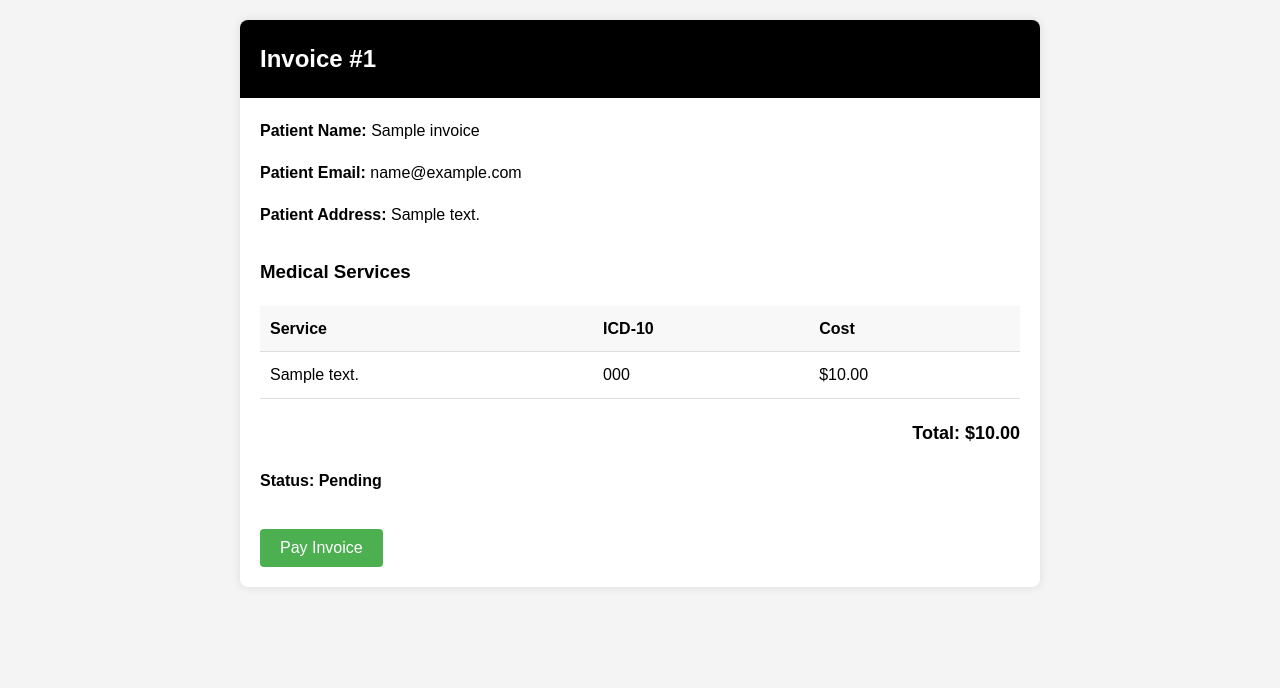
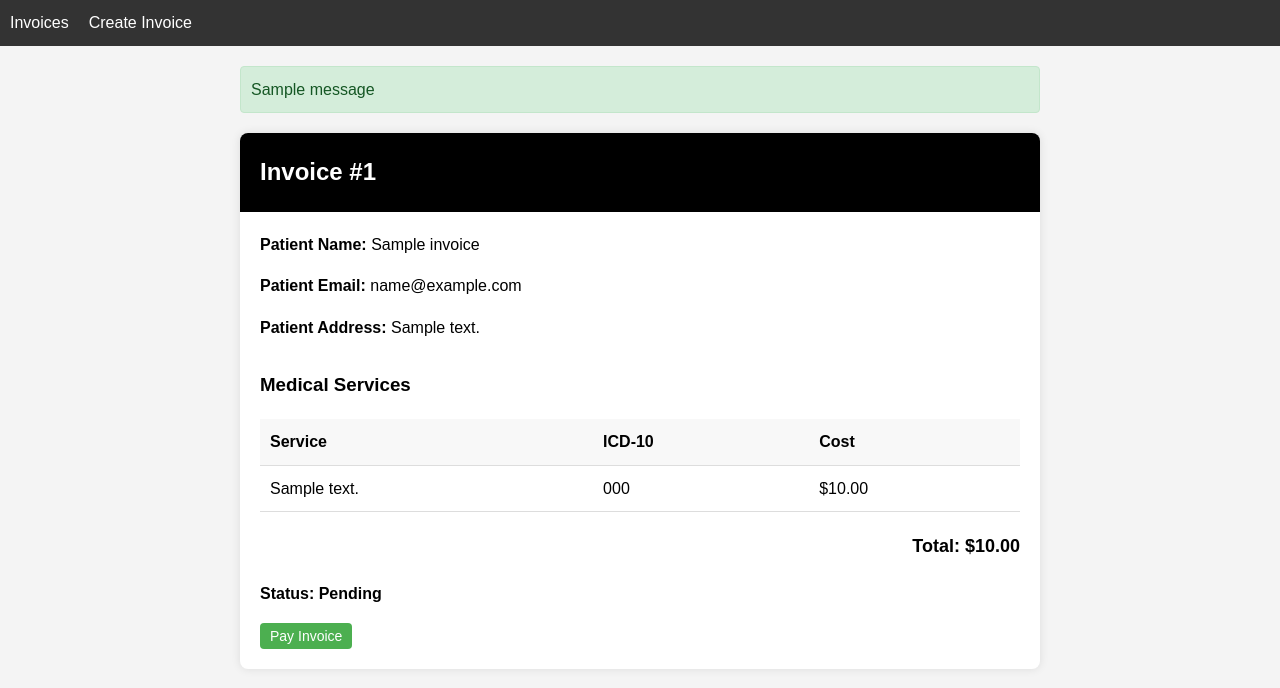
Before and after one commit to raimp001/MedBillOnChain-2, a Flask app: page /invoice/1 in a window 1280 px wide. Shown: the top 688 px of the page. Run offline with Flask 3, Linux system fonts and the light colour scheme; tables that the repository leaves empty hold one stand-in row (values such as "Sample post"); one stand-in notice (Sample message) is shown.

```diff
--- a/routes.py
+++ b/routes.py
@@ -1,4 +1,5 @@
-from flask import Blueprint, render_template, request, redirect, url_for, jsonify, current_app
+
+from flask import Blueprint, render_template, request, redirect, url_for, jsonify, current_app, flash
 from models import Invoice, Service
 from app import db
 import logging
@@ -8,7 +9,12 @@ main = Blueprint('main', __name__)
 @main.route('/')
 def index():
     logging.debug("Index route accessed")
-    return redirect(url_for('main.create_invoice'))
+    return redirect(url_for('main.invoices_list'))
+
+@main.route('/invoices')
+def invoices_list():
+    invoices = Invoice.query.all()
+    return render_template('invoices_list.html', invoices=invoices)
 
 @main.route('/invoice/<int:invoice_id>')
 def invoice(invoice_id):
@@ -49,10 +55,12 @@ def create_invoice():
 
             db.session.commit()
             current_app.logger.info(f"Invoice created successfully: {new_invoice.id}")
+            flash('Invoice created successfully', 'success')
             return jsonify({'success': True, 'invoice_id': new_invoice.id}), 201
         except Exception as e:
             db.session.rollback()
             current_app.logger.error(f"Error creating invoice: {str(e)}")
+            flash('Error creating invoice. Please try again.', 'error')
             return jsonify({'error': str(e)}), 400
 
     return render_template('create_invoice.html')
@@ -62,6 +70,7 @@ def pay_invoice(invoice_id):
     invoice = Invoice.query.get_or_404(invoice_id)
     invoice.status = 'Paid'
     db.session.commit()
+    flash('Invoice paid successfully', 'success')
     return redirect(url_for('main.invoice', invoice_id=invoice_id))
 
 @main.route('/api/invoices', methods=['GET'])
--- a/static/css/styles.css
+++ b/static/css/styles.css
@@ -1,3 +1,4 @@
+
 body {
     font-family: Arial, sans-serif;
     line-height: 1.6;
@@ -75,7 +76,7 @@ th {
     background-color: #f8f8f8;
 }
 
-.add-service-btn {
+.add-service-btn, .create-invoice-button {
     background-color: #ffffff;
     color: #000000;
     border: 2px solid #000000;
@@ -86,9 +87,10 @@ th {
     display: inline-flex;
     align-items: center;
     transition: background-color 0.3s, color 0.3s;
+    text-decoration: none;
 }
 
-.add-service-btn:hover {
+.add-service-btn:hover, .create-invoice-button:hover {
     background-color: #000000;
     color: #ffffff;
 }
@@ -139,17 +141,88 @@ th {
     font-weight: bold;
 }
 
-.pay-button {
+.pay-button, .view-button {
     background-color: #4CAF50;
     color: white;
-    padding: 10px 20px;
+    padding: 5px 10px;
     border: none;
     border-radius: 4px;
     cursor: pointer;
-    font-size: 16px;
-    margin-top: 20px;
+    font-size: 14px;
+    text-decoration: none;
+    display: inline-block;
+    margin-right: 5px;
 }
 
-.pay-button:hover {
-    background-color: #45a049;
+.view-button {
+    background-color: #008CBA;
 }
+
+.pay-button:hover, .view-button:hover {
+    opacity: 0.8;
+}
+
+nav {
+    background-color: #333;
+    color: #fff;
+    padding: 10px;
+}
+
+nav ul {
+    list-style-type: none;
+    padding: 0;
+    margin: 0;
+    display: flex;
+}
+
+nav ul li {
+    margin-right: 20px;
+}
+
+nav ul li a {
+    color: #fff;
+    text-decoration: none;
+}
+
+.flash-messages {
+    margin-bottom: 20px;
+}
+
+.flash-message {
+    padding: 10px;
+    border-radius: 4px;
+    margin-bottom: 10px;
+}
+
+.flash-message.success {
+    background-color: #d4edda;
+    color: #155724;
+    border: 1px solid #c3e6cb;
+}
+
+.flash-message.error {
+    background-color: #f8d7da;
+    color: #721c24;
+    border: 1px solid #f5c6cb;
+}
+
+.invoices-table {
+    width: 100%;
+    border-collapse: collapse;
+}
+
+.invoices-table th,
+.invoices-table td {
+    padding: 10px;
+    text-align: left;
+    border-bottom: 1px solid #ddd;
+}
+
+.invoices-table th {
+    background-color: #f8f8f8;
+    font-weight: bold;
+}
+
+.invoices-table tr:hover {
+    background-color: #f5f5f5;
+}
--- a/static/js/invoice.js
+++ b/static/js/invoice.js
@@ -1,4 +1,6 @@
 document.addEventListener('DOMContentLoaded', function() {
+    // Function to handle invoice creation
+    function handleInvoiceCreation() {
         const addServiceButton = document.getElementById('add-service');
         const servicesList = document.getElementById('services-list');
         const totalSpan = document.getElementById('total');
@@ -9,15 +11,27 @@ document.addEventListener('DOMContentLoaded', function() {
             invoiceForm.addEventListener('submit', generateInvoice);
             // Add an initial service row
             addService();
-    } else {
-        console.error('One or more required elements are missing from the DOM');
+        }
+    }
+
+    // Function to handle invoice list
+    function handleInvoiceList() {
+        const invoiceList = document.getElementById('invoice-list');
+        if (invoiceList) {
+            // Add any invoice list specific functionality here
+        }
+    }
+
+    // Determine which page we're on and run the appropriate function
+    if (document.getElementById('invoice-form')) {
+        handleInvoiceCreation();
+    } else if (document.getElementById('invoice-list')) {
+        handleInvoiceList();
     }
 
     function addService() {
-        if (!servicesList) {
-            console.error('Services list element not found');
-            return;
-        }
+        const servicesList = document.getElementById('services-list');
+        if (!servicesList) return;
         const newRow = document.createElement('tr');
         newRow.innerHTML = `
             <td><input type="text" name="service" required></td>
@@ -30,17 +44,15 @@ document.addEventListener('DOMContentLoaded', function() {
 
     function generateInvoice(event) {
         event.preventDefault();
-        if (!invoiceForm) {
-            console.error('Invoice form not found');
-            return;
-        }
+        const invoiceForm = document.getElementById('invoice-form');
+        if (!invoiceForm) return;
         const formData = new FormData(invoiceForm);
         const invoiceData = {
             patientName: formData.get('patient-name'),
             patientEmail: formData.get('patient-email'),
             patientAddress: formData.get('patient-address'),
             services: [],
-            total: parseFloat(totalSpan ? totalSpan.textContent : '0'),
+            total: parseFloat(document.getElementById('total').textContent || '0'),
             additionalNotes: formData.get('additional-notes')
         };
 
@@ -84,10 +96,7 @@ document.addEventListener('DOMContentLoaded', function() {
 // Make updateTotal function globally available
 window.updateTotal = function() {
     const totalSpan = document.getElementById('total');
-    if (!totalSpan) {
-        console.error('Total span element not found');
-        return;
-    }
+    if (!totalSpan) return;
     const costs = Array.from(document.getElementsByName('cost')).map(input => parseFloat(input.value) || 0);
     const total = costs.reduce((sum, cost) => sum + cost, 0);
     totalSpan.textContent = total.toFixed(2);
--- a/templates/base.html
+++ b/templates/base.html
@@ -1,3 +1,4 @@
+
 <!DOCTYPE html>
 <html lang="en">
 <head>
@@ -7,7 +8,22 @@
     <link rel="stylesheet" href="{{ url_for('static', filename='css/styles.css') }}">
 </head>
 <body>
+    <nav>
+        <ul>
+            <li><a href="{{ url_for('main.invoices_list') }}">Invoices</a></li>
+            <li><a href="{{ url_for('main.create_invoice') }}">Create Invoice</a></li>
+        </ul>
+    </nav>
     <div class="container">
+        {% with messages = get_flashed_messages(with_categories=true) %}
+        {% if messages %}
+        <div class="flash-messages">
+            {% for category, message in messages %}
+            <div class="flash-message {{ category }}">{{ message }}</div>
+            {% endfor %}
+        </div>
+        {% endif %}
+        {% endwith %}
         {% block content %}
         {% endblock %}
     </div>
```
Also changed, not shown: templates/invoices_list.html (added, +38 -0 lines). Lines whose indentation alone changed are shown as unchanged.
